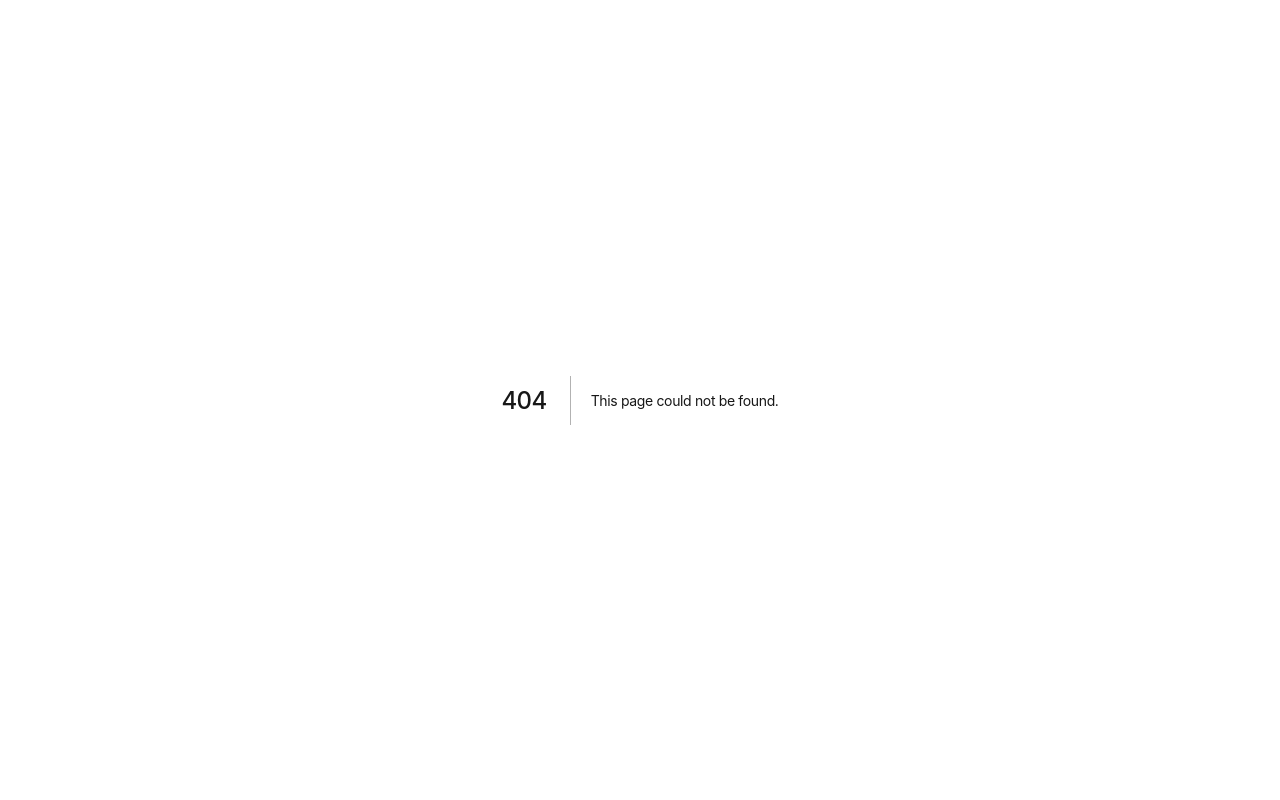
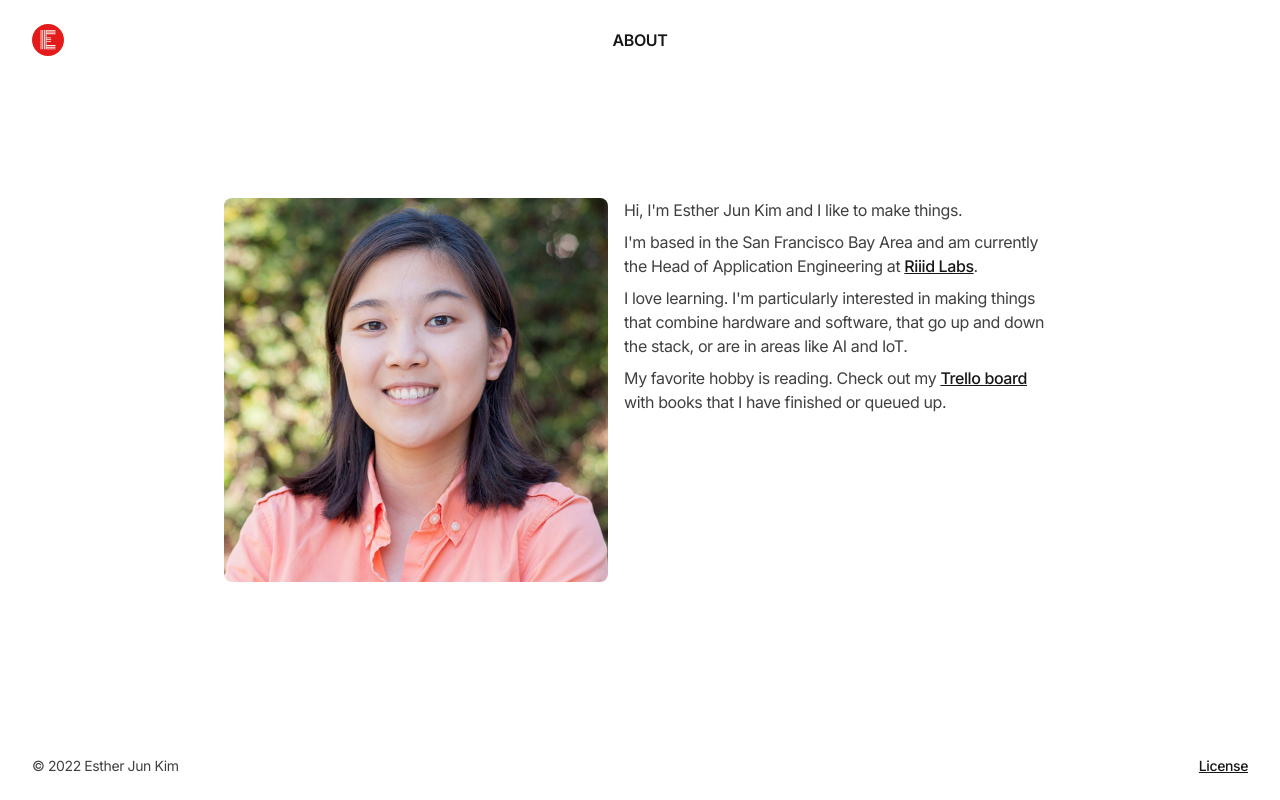
Before and after one commit to estherjk/esthermakes.tech, a Next.js app: page /about in a window 1280 px wide. Before the commit this address had no page. Built offline with nearby package versions, Linux system fonts and the light colour scheme.

Commit message:
Add initial content to About page

```diff
--- a/src/components/Navbar.tsx
+++ b/src/components/Navbar.tsx
@@ -3,8 +3,12 @@ import Link from 'next/link';
 import { NavbarLink } from '@src/types';
 
 export const Navbar = () => {
-  // Keep navbar links empty until the corresponding pages are ready
-  const navbarLinks: NavbarLink[] = [];
+  const navbarLinks: NavbarLink[] = [
+    {
+      title: 'About',
+      url: '/about',
+    },
+  ];
 
   return (
     <header className="w-full">
--- /dev/null
+++ b/src/pages/about.tsx
@@ -0,0 +1,43 @@
+import { BaseLayout } from '@src/layouts';
+
+const AboutPage = () => {
+  const renderIntro = () => {
+    return (
+      <>
+        <div className="md:flex md:justify-between">
+          <img src="/images/headshot.jpg" className="rounded-lg" />
+          <div className="mt-4 md:mt-0 md:ml-4">
+            <p>Hi, I'm Esther Jun Kim and I like to make things.</p>
+            <p>
+              I'm based in the San Francisco Bay Area and am currently the Head of Application
+              Engineering at{' '}
+              <a href="https://www.riiidlabs.com/" target="_blank" rel="noreferrer">
+                Riiid Labs
+              </a>
+              .
+            </p>
+            <p>
+              I love learning. I'm particularly interested in making things that combine hardware
+              and software, that go up and down the stack, or are in areas like AI and IoT.
+            </p>
+            <p>
+              My favorite hobby is reading. Check out my{' '}
+              <a href="https://trello.com/b/mgqBN7ZV" target="_blank" rel="noreferrer">
+                Trello board
+              </a>{' '}
+              with books that I have finished or queued up.
+            </p>
+          </div>
+        </div>
+      </>
+    );
+  };
+
+  return (
+    <BaseLayout>
+      <div className="w-full max-w-4xl mx-auto mt-8 mb-16 px-4 md:px-8">{renderIntro()}</div>
+    </BaseLayout>
+  );
+};
+
+export default AboutPage;
```
Also changed, not shown: public/images/headshot.jpg (added).
